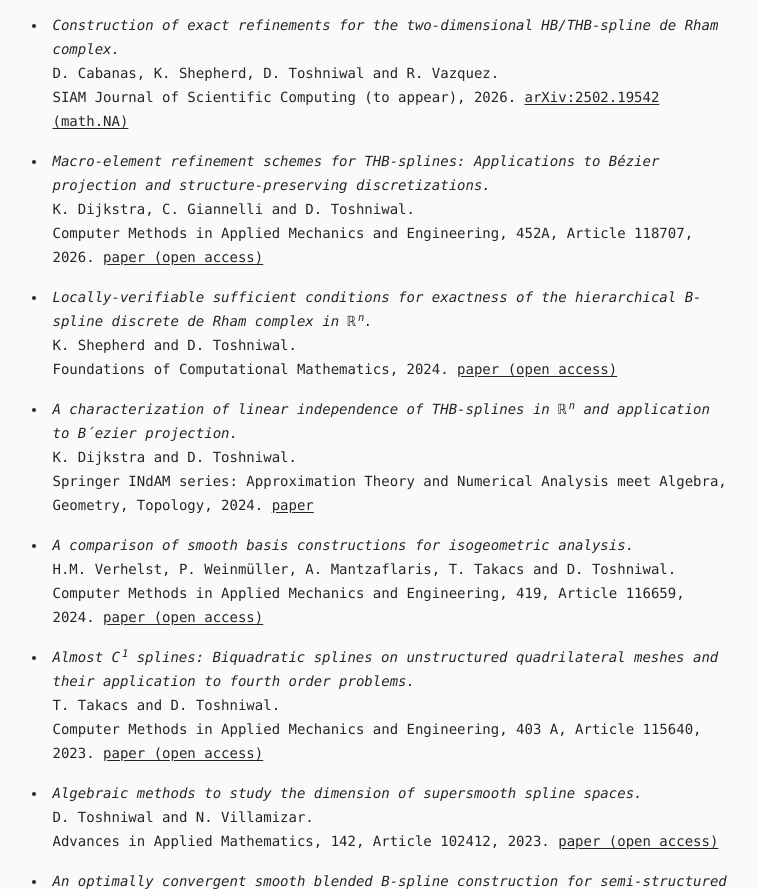
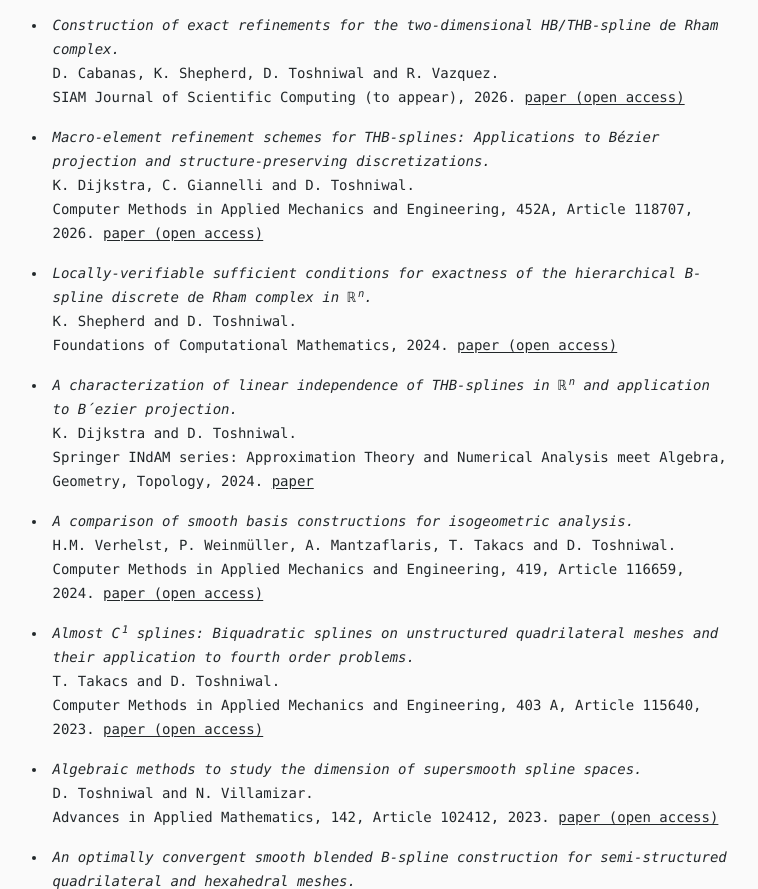
Before and after one commit to dtoshniwal/dtoshniwal.github.io, an Astro site: page /research in a window 1280 px wide. Shown: the part 1911-2800 px from the top of the page, without its empty margins (256-1014 px from the left). Built offline with nearby package versions, Linux system fonts and the light colour scheme; Astro itself is replaced by a stand-in of ours.

Commit message:
Update research.md

```diff
--- a/src/pages/research.md
+++ b/src/pages/research.md
@@ -101,7 +101,7 @@ Computer Methods in Applied Mechanics and Engineering, 461A, Article 119138, 202
 * <i>Construction of exact refinements for the two-dimensional HB/THB-spline de Rham complex.</i><br>
 D. Cabanas, K. Shepherd, D. Toshniwal and R. Vazquez.<br>
 SIAM Journal of Scientific Computing (to appear), 2026.
-[arXiv:2502.19542 (math.NA)](https://arxiv.org/abs/2502.19542)
+[paper (open access)](https://doi.org/10.1137/25M1778924)
 
 * <i>Macro-element refinement schemes for THB-splines: Applications to Bézier projection and structure-preserving discretizations.</i><br>
 K. Dijkstra, C. Giannelli and D. Toshniwal.<br>
```
